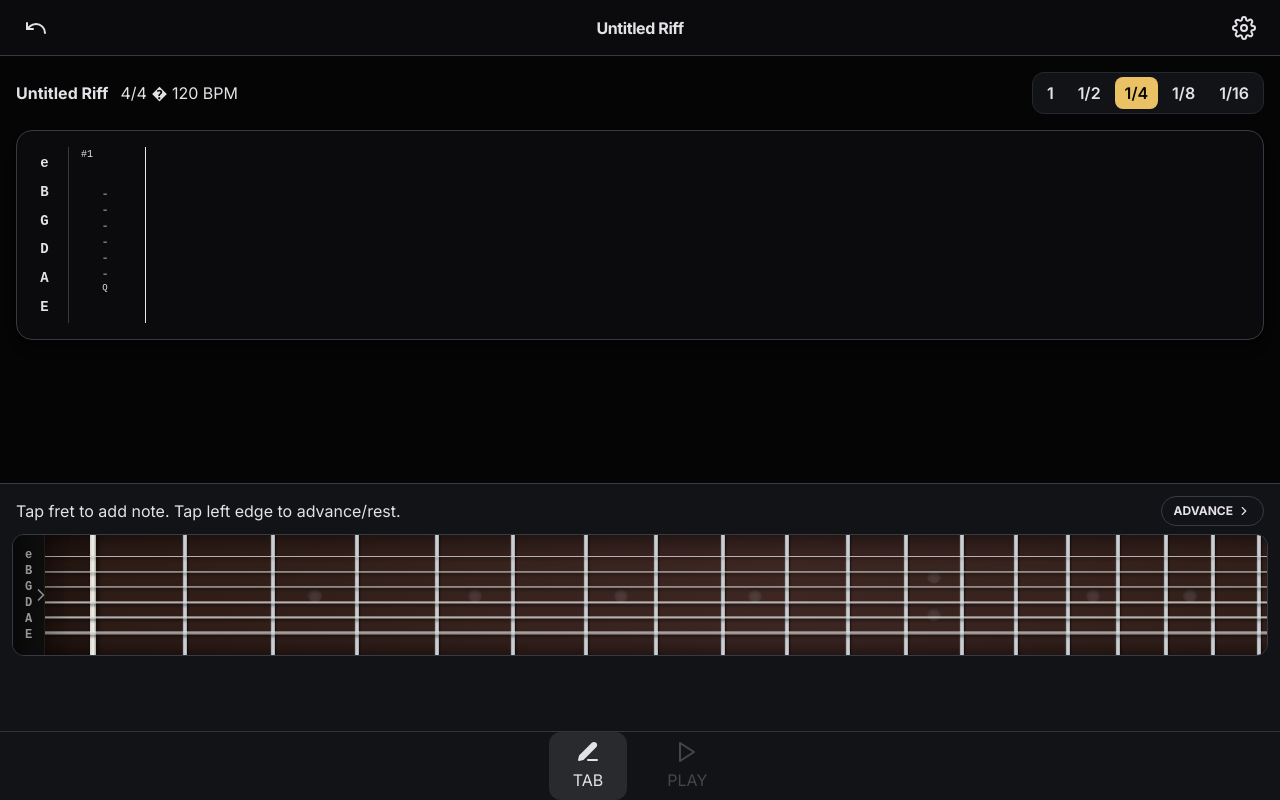
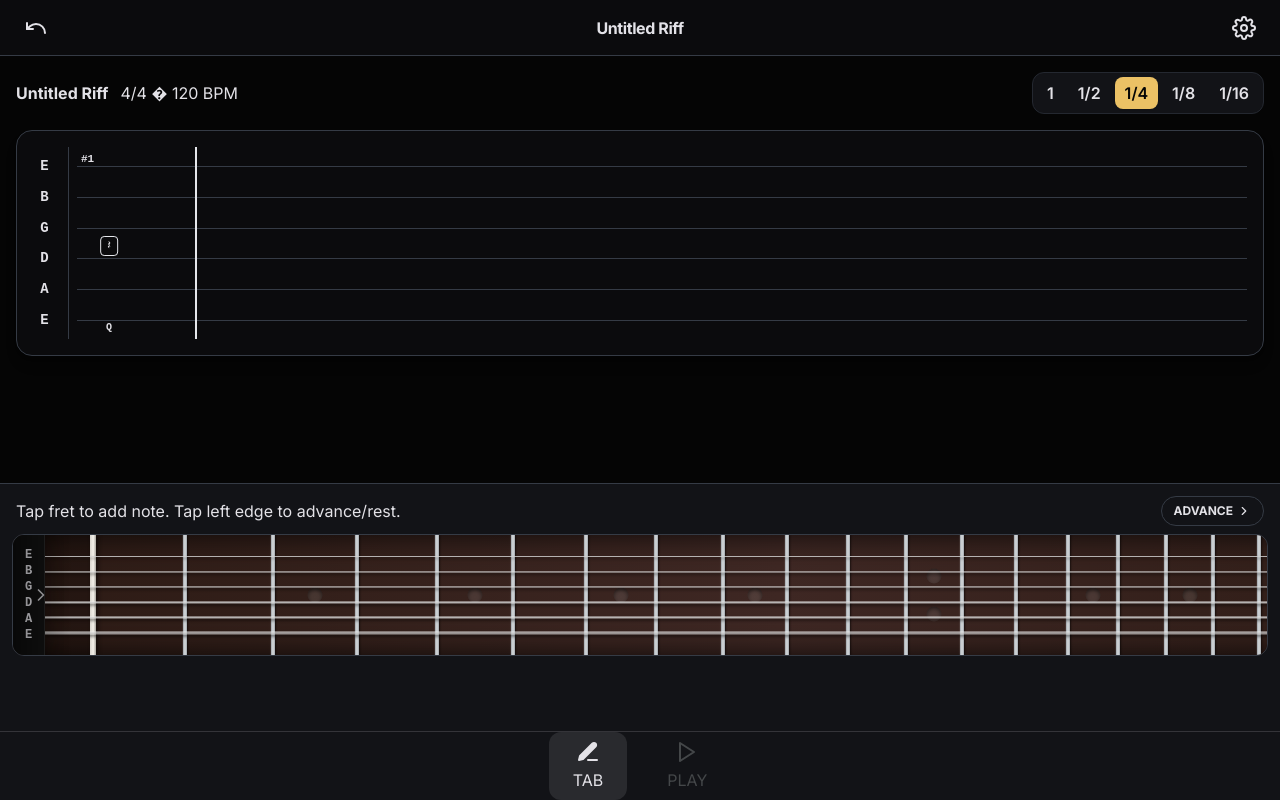
Before and after one commit to vansGAMee/GuitarDream, a React (Vite) app: page / in a window 1280 px wide. Both pictures are taken after a click on the button "ADVANCE". Built offline with nearby package versions, Linux system fonts and the light colour scheme.

Commit message:
fix: accurate audio playback scheduling, sound envelopes, continuous TAB string lines, and uppercase string labels

```diff
--- a/src/audio/playbackEngine.ts
+++ b/src/audio/playbackEngine.ts
@@ -11,20 +11,22 @@ export class PlaybackEngine {
   private isLooping = true;
   private isMetronomeEnabled = false;
   private currentStepIndex = 0;
+  private schedulerStepIndex = 0;
+  private nextStepTime = 0;
+  private currentBeatInMeasure = 0;
+  private timerId: number | null = null;
+  private uiTimeouts: number[] = [];
+  private stopTimeout: number | null = null;
   private listeners: Set<PlaybackListener> = new Set();
 
-  private timerId: number | null = null;
-  private nextStepTime = 0;
-  private currentBeatInMeasure = 0;
   private readonly lookaheadMs = 25;
-  private readonly scheduleAheadTimeSec = 0.1;
+  private readonly scheduleAheadTimeSec = 0.12;
 
   public setSong(song: Song): void {
     this.song = song;
     if (this.currentStepIndex >= song.steps.length) {
       this.currentStepIndex = 0;
     }
-    // Update FX
     const fxNode = getFxNode();
     if (fxNode) {
       fxNode.updateSettings(song.fx);
@@ -67,28 +69,49 @@ export class PlaybackEngine {
     this.listeners.forEach((l) => l(this.currentStepIndex, this.isPlaying));
   }
 
+  private clearTimeouts(): void {
+    if (this.timerId !== null) {
+      clearInterval(this.timerId);
+      this.timerId = null;
+    }
+    this.uiTimeouts.forEach((id) => clearTimeout(id));
+    this.uiTimeouts = [];
+    if (this.stopTimeout !== null) {
+      clearTimeout(this.stopTimeout);
+      this.stopTimeout = null;
+    }
+  }
+
   public play(): void {
     if (this.isPlaying) return;
     if (!this.song || this.song.steps.length === 0) return;
 
     const ctx = getAudioContext();
     this.isPlaying = true;
-    this.nextStepTime = ctx.currentTime + 0.05;
-    this.currentBeatInMeasure = 0;
+    this.clearTimeouts();
 
-    // Make sure index is in range
     if (this.currentStepIndex >= this.song.steps.length) {
       this.currentStepIndex = 0;
     }
 
+    this.schedulerStepIndex = this.currentStepIndex;
+    this.nextStepTime = ctx.currentTime + 0.05;
+    this.currentBeatInMeasure = 0;
+
     this.notifyListeners();
-    this.startScheduler();
+
+    // Start timer loop
+    this.timerId = window.setInterval(() => {
+      this.scheduler();
+    }, this.lookaheadMs);
+
+    // Initial run
+    this.scheduler();
   }
 
   public pause(): void {
-    if (!this.isPlaying) return;
     this.isPlaying = false;
-    this.stopScheduler();
+    this.clearTimeouts();
     this.notifyListeners();
   }
 
@@ -101,56 +124,76 @@ export class PlaybackEngine {
   }
 
   public restart(): void {
-    const wasPlaying = this.isPlaying;
     this.pause();
     this.currentStepIndex = 0;
+    this.schedulerStepIndex = 0;
     this.currentBeatInMeasure = 0;
     this.notifyListeners();
-    if (wasPlaying) {
-      this.play();
-    }
+    this.play();
   }
 
   public setStepIndex(index: number): void {
-    if (!this.song) return;
+    if (!this.song || this.song.steps.length === 0) return;
     const clamped = Math.max(0, Math.min(this.song.steps.length - 1, index));
     this.currentStepIndex = clamped;
+    this.schedulerStepIndex = clamped;
     this.notifyListeners();
-  }
-
-  private startScheduler(): void {
-    this.stopScheduler();
-    const run = () => {
-      this.scheduler();
-      if (this.isPlaying) {
-        this.timerId = window.setTimeout(run, this.lookaheadMs);
-      }
-    };
-    run();
-  }
-
-  private stopScheduler(): void {
-    if (this.timerId !== null) {
-      clearTimeout(this.timerId);
-      this.timerId = null;
-    }
   }
 
   private scheduler(): void {
     if (!this.song || !this.isPlaying || this.song.steps.length === 0) return;
     const ctx = getAudioContext();
 
-    while (this.nextStepTime < ctx.currentTime + this.scheduleAheadTimeSec) {
-      this.scheduleStep(this.song.steps[this.currentStepIndex], this.nextStepTime, this.currentStepIndex);
-      this.advanceStep();
+    // Prevent scheduling runaway: max 12 steps per tick
+    let stepsScheduledInTick = 0;
+
+    while (
+      this.nextStepTime < ctx.currentTime + this.scheduleAheadTimeSec &&
+      stepsScheduledInTick < 12
+    ) {
+      const stepIdx = this.schedulerStepIndex;
+      const step = this.song.steps[stepIdx];
+      if (!step) break;
+
+      const beats = durationToBeats(step.duration);
+      const stepDurationSec = (60 / this.song.bpm) * beats;
+
+      this.scheduleStep(step, this.nextStepTime, stepDurationSec, stepIdx);
+
+      this.nextStepTime += stepDurationSec;
+      this.currentBeatInMeasure += beats;
+      stepsScheduledInTick++;
+
+      const nextIdx = stepIdx + 1;
+      if (nextIdx >= this.song.steps.length) {
+        if (this.isLooping) {
+          this.schedulerStepIndex = 0;
+        } else {
+          // Non-looping: schedule stop at song end
+          const delayToStop = Math.max(0, (this.nextStepTime - ctx.currentTime) * 1000);
+          this.stopTimeout = window.setTimeout(() => {
+            if (this.isPlaying) {
+              this.pause();
+              this.currentStepIndex = 0;
+              this.schedulerStepIndex = 0;
+              this.notifyListeners();
+            }
+          }, delayToStop);
+
+          if (this.timerId !== null) {
+            clearInterval(this.timerId);
+            this.timerId = null;
+          }
+          break;
+        }
+      } else {
+        this.schedulerStepIndex = nextIdx;
+      }
     }
   }
 
-  private scheduleStep(step: Step, time: number, stepIndex: number): void {
+  private scheduleStep(step: Step, time: number, durationSec: number, stepIndex: number): void {
     if (!this.song) return;
-    const bpm = this.song.bpm;
-    const beats = durationToBeats(step.duration);
-    const stepDurationSec = (60 / bpm) * beats;
 
     // Metronome tick
     if (this.isMetronomeEnabled) {
@@ -158,50 +201,26 @@ export class PlaybackEngine {
       playMetronomeTick(isAccent, time);
     }
 
-    // Play guitar note / chord (if notes exist)
+    // Play guitar chord / note
     if (step.notes && step.notes.length > 0) {
-      playChord(step.notes, time, Math.max(stepDurationSec * 1.5, 0.4));
+      // Natural ring-out slightly longer than step duration, but capped to avoid drone
+      const noteRingSec = Math.max(0.1, Math.min(durationSec * 1.2, 1.8));
+      playChord(step.notes, time, noteRingSec);
     }
 
-    // Schedule UI update roughly on note hit
+    // Schedule UI update
     const ctx = getAudioContext();
     const delayToUi = Math.max(0, (time - ctx.currentTime) * 1000);
-    setTimeout(() => {
+    const timeoutId = window.setTimeout(() => {
       if (this.isPlaying) {
         this.currentStepIndex = stepIndex;
         this.notifyListeners();
       }
     }, delayToUi);
-  }
 
-  private advanceStep(): void {
-    if (!this.song || this.song.steps.length === 0) return;
-
-    const currentStep = this.song.steps[this.currentStepIndex];
-    const beats = durationToBeats(currentStep.duration);
-    const stepDurationSec = (60 / this.song.bpm) * beats;
-
-    this.nextStepTime += stepDurationSec;
-    this.currentBeatInMeasure += beats;
-
-    const nextIndex = this.currentStepIndex + 1;
-    if (nextIndex >= this.song.steps.length) {
-      if (this.isLooping) {
-        this.currentStepIndex = 0;
-      } else {
-        // Song finished: wait for last step duration then stop
-        const lastStepSec = stepDurationSec;
-        setTimeout(() => {
-          if (this.isPlaying && this.currentStepIndex >= (this.song?.steps.length ?? 0) - 1) {
-            this.pause();
-            this.currentStepIndex = 0;
-            this.notifyListeners();
-          }
-        }, lastStepSec * 1000);
-        this.stopScheduler();
-      }
-    } else {
-      this.currentStepIndex = nextIndex;
+    this.uiTimeouts.push(timeoutId);
+    if (this.uiTimeouts.length > 50) {
+      this.uiTimeouts.shift();
     }
   }
 }
--- a/src/components/TabMode/TabCanvas.tsx
+++ b/src/components/TabMode/TabCanvas.tsx
@@ -2,6 +2,9 @@ import React, { useRef, useEffect } from 'react';
 import { useSong } from '../../state/songContext';
 import { groupStepsIntoMeasures } from '../../music/measures';
 import { STRING_NAMES } from '../../types/music';
+
+// Heights for the 6 strings (percentage from top within the staff height)
+const STRING_ROW_PERCENTAGES = [10, 26, 42, 58, 74, 90] as const;
 
 export const TabCanvas: React.FC = () => {
   const { song, editingStepIndex, selectStepForEditing } = useSong();
@@ -31,48 +34,56 @@ export const TabCanvas: React.FC = () => {
             key={rIdx}
             className="bg-surface-1 rounded-2xl p-4 border border-strong-divider shadow-lg relative overflow-hidden"
           >
-            <div className="flex relative h-44">
-              {/* String Labels column + Clef */}
-              <div className="flex flex-col justify-between py-2 pr-3 border-r border-strong-divider w-9 shrink-0 bg-surface-1 z-20">
-                {STRING_NAMES.map((name, sIdx) => (
-                  <span
+            <div className="flex relative h-48">
+              {/* String Labels column on the left */}
+              <div className="w-9 h-full pr-3 border-r border-strong-divider relative shrink-0 bg-surface-1 z-20">
+                {STRING_NAMES.map((name, sIdx) => {
+                  const topPct = STRING_ROW_PERCENTAGES[sIdx];
+                  return (
+                    <div
                       key={sIdx}
-                    className="font-mono text-sm leading-none h-4 flex items-center justify-center text-text-secondary font-bold"
+                      className="absolute -translate-y-1/2 left-0 right-3 flex items-center justify-center font-mono text-sm font-bold text-text-secondary"
+                      style={{ top: `${topPct}%` }}
                     >
                       {name}
-                  </span>
+                    </div>
+                  );
+                })}
+              </div>
+
+              {/* Scrollable Staff with continuous 6 string lines & measures */}
+              <div className="flex-1 relative overflow-x-auto hide-scrollbar pl-2 flex items-center">
+                <div className="flex items-center min-w-full h-full relative">
+                  {/* Continuous 6 Horizontal String Lines across the entire row width */}
+                  <div className="absolute inset-0 pointer-events-none z-0 min-w-full">
+                    {STRING_ROW_PERCENTAGES.map((topPct, sIdx) => (
+                      <div
+                        key={sIdx}
+                        className="absolute left-0 right-0 h-[1px] bg-[#353B45]"
+                        style={{ top: `${topPct}%` }}
+                      />
                     ))}
                   </div>
 
-              {/* Staff and Steps */}
-              <div className="flex-1 relative overflow-x-auto hide-scrollbar pl-2 flex items-center">
-                {/* 6 Horizontal String Lines */}
-                <div className="absolute inset-y-0 left-0 right-0 py-2 flex flex-col justify-between pointer-events-none z-0">
-                  {STRING_NAMES.map((_, s) => (
-                    <div key={s} className="w-full h-px bg-line-strong" />
-                  ))}
-                </div>
-
-                {/* Measures and Notes Container */}
+                  {/* Measures Container */}
                   <div className="flex items-center min-w-full h-full relative z-10">
                     {rowMeasures.map((measure) => {
                       return (
                         <div
                           key={measure.measureNumber}
-                        className="flex items-center h-full relative border-r border-line-strong pr-3 mr-3 shrink-0"
-                        style={{ minWidth: measure.steps.length === 0 ? '120px' : 'auto' }}
+                          className="flex items-center h-full relative border-r-2 border-line-strong pr-4 mr-2 shrink-0 min-w-[120px]"
                         >
                           {/* Measure Number Header */}
-                        <div className="absolute top-0 left-1 text-[10px] font-mono text-text-tertiary">
+                          <div className="absolute top-1 left-1 text-[11px] font-mono text-text-tertiary font-semibold">
                             #{measure.measureNumber}
                           </div>
 
                           {measure.steps.length === 0 ? (
-                          <div className="w-24 h-full flex items-center justify-center text-text-disabled text-sm italic">
-                            (empty)
+                            <div className="w-24 h-full flex items-center justify-center text-text-disabled text-xs italic">
+                              (rest)
                             </div>
                           ) : (
-                          <div className="flex items-center gap-6 px-2">
+                            <div className="flex items-center gap-6 px-3 h-full">
                               {measure.steps.map(({ step, globalIndex }) => {
                                 const isEditing = editingStepIndex === globalIndex;
                                 const noteMap = new Map<number, number>();
@@ -83,44 +94,52 @@ export const TabCanvas: React.FC = () => {
                                     key={step.id}
                                     ref={isEditing ? activeStepElementRef : undefined}
                                     onClick={() => selectStepForEditing(isEditing ? null : globalIndex)}
-                                  className={`w-10 h-full flex flex-col justify-between items-center relative py-2 cursor-pointer rounded-lg transition-colors ${
-                                    isEditing ? 'bg-primary/15' : 'hover:bg-surface-3/50'
+                                    className={`w-10 h-full relative cursor-pointer rounded-lg transition-all ${
+                                      isEditing ? 'bg-primary/15 ring-1 ring-primary' : 'hover:bg-surface-3/40'
                                     }`}
                                   >
-                                  {/* Playhead for active edit */}
+                                    {/* Vertical Playhead line if editing */}
                                     {isEditing && (
-                                    <div className="playhead left-1/2 -translate-x-1/2" />
+                                      <div className="absolute top-0 bottom-0 left-1/2 -translate-x-1/2 w-[2px] bg-primary/40 pointer-events-none z-10" />
                                     )}
 
-                                  {/* 6 String numbers or rests */}
-                                  {STRING_NAMES.map((_, sIdx) => {
+                                    {/* 6 Notes or transparent lines */}
+                                    {STRING_ROW_PERCENTAGES.map((topPct, sIdx) => {
                                       const hasNote = noteMap.has(sIdx);
                                       const fret = noteMap.get(sIdx);
+
+                                      if (!hasNote) return null;
 
                                       return (
                                         <div
                                           key={sIdx}
-                                        className="h-4 flex items-center justify-center relative"
+                                          className="absolute left-1/2 -translate-x-1/2 -translate-y-1/2 z-20"
+                                          style={{ top: `${topPct}%` }}
                                         >
-                                        {hasNote ? (
                                           <span
-                                            className={`tab-number text-tab flex items-center justify-center font-bold ${
-                                              isEditing ? 'active text-canvas' : 'text-on-surface'
+                                            className={`font-mono text-sm font-bold px-1.5 py-0.5 rounded shadow-sm leading-none flex items-center justify-center ${
+                                              isEditing
+                                                ? 'bg-primary text-canvas ring-1 ring-accent-light'
+                                                : 'bg-surface-1 text-on-surface border border-line-strong'
                                             }`}
                                           >
                                             {fret}
                                           </span>
-                                        ) : (
-                                          <span className="tab-number text-text-disabled text-xs opacity-50">
-                                            -
-                                          </span>
-                                        )}
                                         </div>
                                       );
                                     })}
 
-                                  {/* Duration marker pill */}
-                                  <div className="absolute -bottom-1 text-[9px] font-mono text-text-tertiary uppercase">
+                                    {/* Rest indicator if no notes in step */}
+                                    {step.notes.length === 0 && (
+                                      <div className="absolute top-1/2 left-1/2 -translate-x-1/2 -translate-y-1/2 z-20">
+                                        <span className="font-mono text-xs text-text-tertiary bg-surface-1 px-1.5 py-0.5 rounded border border-line-soft">
+                                          𝄽
+                                        </span>
+                                      </div>
+                                    )}
+
+                                    {/* Duration label pill */}
+                                    <div className="absolute bottom-1 left-1/2 -translate-x-1/2 text-[10px] font-mono text-text-tertiary uppercase font-bold">
                                       {step.duration.slice(0, 1)}
                                     </div>
                                   </div>
@@ -135,6 +154,7 @@ export const TabCanvas: React.FC = () => {
                 </div>
               </div>
             </div>
+          </div>
         );
       })}
     </div>
--- a/src/types/music.ts
+++ b/src/types/music.ts
@@ -1,9 +1,9 @@
 export type GuitarString = 0 | 1 | 2 | 3 | 4 | 5;
 
-export const STRING_NAMES = ['e', 'B', 'G', 'D', 'A', 'E'] as const;
+export const STRING_NAMES = ['E', 'B', 'G', 'D', 'A', 'E'] as const;
 
 export const OPEN_STRING_MIDI = [
-  64, // 0 = high e (E4)
+  64, // 0 = high E (E4)
   59, // 1 = B (B3)
   55, // 2 = G (G3)
   50, // 3 = D (D3)
@@ -36,15 +36,15 @@ export type TimeSignature = {
 
 export type FxSettings = {
   driveEnabled: boolean;
-  driveAmount: number; // 0 to 100
+  driveAmount: number;
 
   delayEnabled: boolean;
-  delayMix: number; // 0 to 1
-  delayTime: number; // 0.05 to 1.0 (seconds)
-  delayFeedback: number; // 0 to 0.9
+  delayMix: number;
+  delayTime: number;
+  delayFeedback: number;
 
   reverbEnabled: boolean;
-  reverbMix: number; // 0 to 1
+  reverbMix: number;
 };
 
 export type Song = {
```
Also changed, not shown: src/audio/synth.ts (+25 -21 lines), 5 other files (tests, documents, lock files or other folders). Lines whose indentation alone changed are shown as unchanged.
